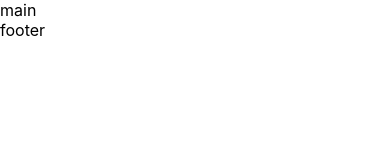
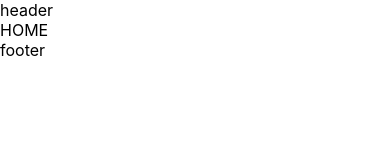
Before and after one commit to prove-ability/muscle-blog, a Next.js app: page / in a window 390 px wide. Shown: the top 160 px of the page. Built offline with nearby package versions, Linux system fonts and the light colour scheme.

Commit message:
feat: 레이아웃 작업 중간 저장
다른 작업 브랜치에서 tailwind 추가하고 반응형 작업 추가 예정

fixes: #4
related to: #5, #6, #7
ref: #8

```diff
--- a/pages/_app.tsx
+++ b/pages/_app.tsx
@@ -1,8 +1,13 @@
 import '../styles/globals.css'
 import type { AppProps } from 'next/app'
+import Layout from '@/components/layout'
 
 function MyApp({ Component, pageProps }: AppProps) {
-  return <Component {...pageProps} />
+  return (
+    <Layout>
+      <Component {...pageProps} />
+    </Layout>
+  )
 }
 
 export default MyApp
--- a/pages/index.tsx
+++ b/pages/index.tsx
@@ -1,5 +1,5 @@
-import type { NextPage } from "next";
-import Head from "next/head";
+import type { NextPage } from 'next'
+import Head from 'next/head'
 
 const Home: NextPage = () => {
   return (
@@ -9,11 +9,9 @@ const Home: NextPage = () => {
         <meta name="description" content="Generated by create next app" />
         <link rel="icon" href="/favicon.ico" />
       </Head>
+      HOME
+    </div>
+  )
+}
 
-      <main>main</main>
-      <footer>footer</footer>
-    </div>
-  );
-};
-
-export default Home;
+export default Home
```
